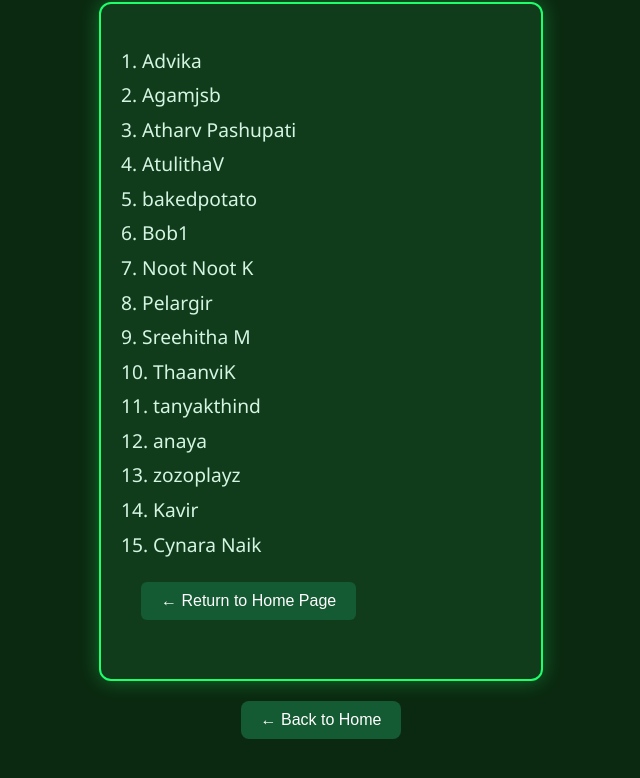
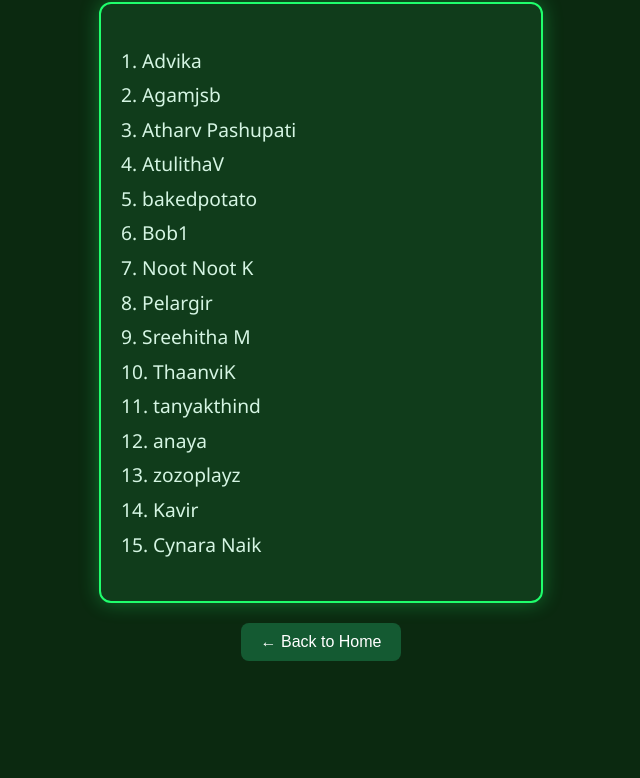
Before and after one commit to AgamjitB/tribute-district-2, a plain HTML site: page leaderboard.html in a window 1280 px wide. Shown: the part 122-900 px from the top of the page, without its empty margins (319-959 px from the left). After the commit the page ends 823 px from the top, so only its background shows below. Drawn offline with Linux system fonts and the light colour scheme.

Commit message:
Update leaderboard.html

```diff
--- a/leaderboard.html
+++ b/leaderboard.html
@@ -74,9 +74,6 @@
       <li>zozoplayz</li>
       <li>Kavir</li>
       <li>Cynara Naik</li>
-      <button onclick="window.location.href='home.html'" style="margin: 20px; padding: 10px 20px; font-size: 16px; border-radius: 6px; background-color: #145a32; color: white; border: none; cursor: pointer;">
-  ← Return to Home Page
-</button>
     </ol>
   </div>
 
```
